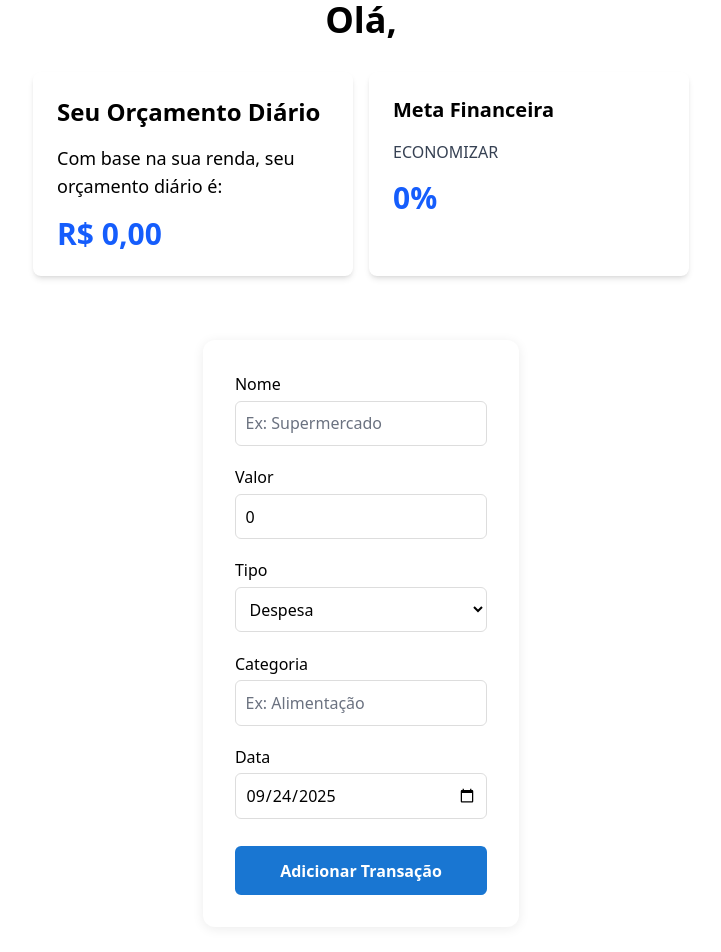
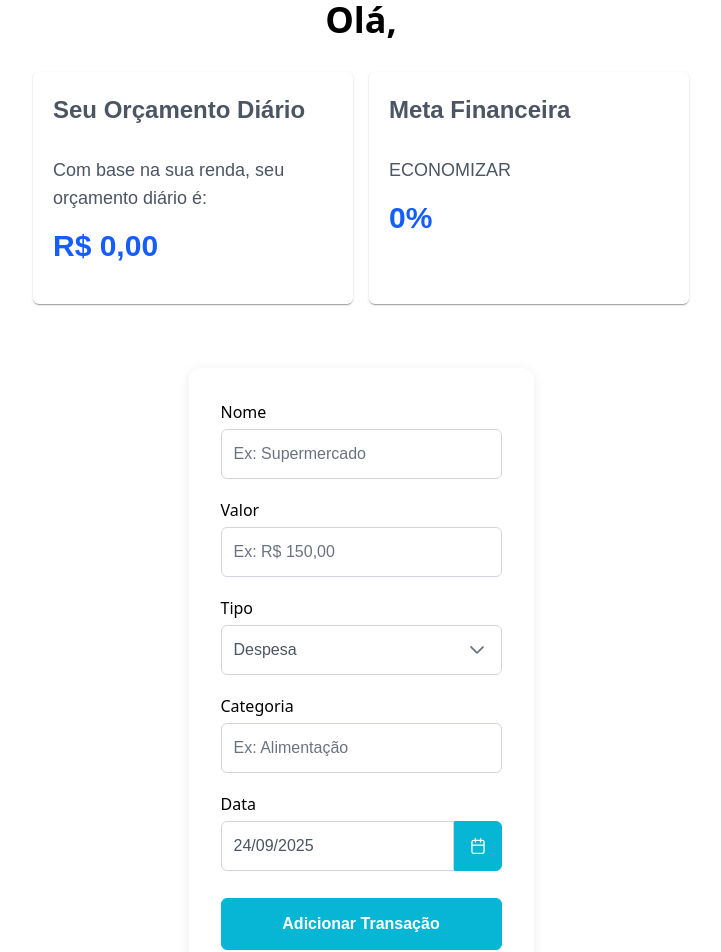
Before and after one commit to leodramaral/flux-redux-toolkit, a React (Vite) app: page /home in a window 1280 px wide. Shown: the top 952 px of the page, without its empty margins (279-1000 px from the left). Built offline with nearby package versions, Linux system fonts and the light colour scheme; a web font is replaced by a local one.

Commit message:
feat: refactor DailyBudgetCard, FinancialTransactionForm, and GoalPercentageCard components to use PrimeReact Card component for consistent styling

```diff
--- a/src/components/DailyBudgetCard.tsx
+++ b/src/components/DailyBudgetCard.tsx
@@ -1,5 +1,6 @@
 import type { RootState } from "../redux/store";
 import { useSelector } from "react-redux";
+import { Card } from 'primereact/card';
 
 const currencyFormatter = new Intl.NumberFormat('pt-BR', {
     style: 'currency',
@@ -11,10 +12,9 @@ export default function DailyBudgetCard() {
     const dailyBudget = useSelector((state: RootState) => state.user.dailyBudget);
 
     return (
-        <div className="bg-white p-6 rounded-lg shadow-md w-80">
-            <h2 className="text-2xl font-bold mb-4">Seu Orçamento Diário</h2>
-            <p className="text-lg">Com base na sua renda, seu orçamento diário é:</p>
+        <Card title="Seu Orçamento Diário" className="w-80">
+            <p className="text-lg mb-2">Com base na sua renda, seu orçamento diário é:</p>
             <p className="text-3xl font-semibold text-blue-600 mt-4">{currencyFormatter.format(dailyBudget)}</p>
-        </div>
+        </Card>
     );
 }
--- a/src/components/FinancialTransactionModal.tsx
+++ b/src/components/FinancialTransactionModal.tsx
@@ -1,24 +1,29 @@
+import { Controller, useForm, type SubmitHandler } from "react-hook-form";
 import { useDispatch } from "react-redux";
 import { addTnx, type FinancialType } from "../redux/slices.ts/financialTransactionSlice";
-import { useForm, type SubmitHandler } from "react-hook-form";
 import { updateDailyBudget } from "../redux/slices.ts/userSlice";
+import { InputText } from "primereact/inputtext";
+import { InputNumber } from "primereact/inputnumber";
+import { Dropdown } from "primereact/dropdown";
+import { Calendar } from "primereact/calendar";
+import { Button } from "primereact/button";
 
 type FinancialTransactionForm = {
     name: string;
     amount: number;
     type: FinancialType;
     category: string;
-    date: string;
+    date: Date;
 }
 
 export default function FinancialTransactionForm() {
-    const { register, handleSubmit } = useForm<FinancialTransactionForm>({
+    const { register, handleSubmit, setValue, control } = useForm<FinancialTransactionForm>({
         defaultValues: {
             name: '',
             amount: 0,
             type: 'expense',
             category: '',
-            date: new Date().toISOString().slice(0, 10)
+            date: new Date()
         }
     });
 
@@ -29,6 +34,11 @@ export default function FinancialTransactionForm() {
         dispatch(addTnx(data));
         dispatch(updateDailyBudget({ amount: data.amount, type: data.type }));
     }
+
+    const typeOptions = [
+        { label: "Despesa", value: "expense" },
+        { label: "Receita", value: "income" }
+    ];
 
     return (
         <form
@@ -43,99 +53,83 @@ export default function FinancialTransactionForm() {
                 gap: "1.2rem"
             }}
         >
-            <div style={{ display: "flex", flexDirection: "column", gap: "0.3rem" }}>
+            <div className="p-field" style={{ display: "flex", flexDirection: "column", gap: "0.3rem" }}>
                 <label htmlFor="name" style={{ fontWeight: 500 }}>Nome</label>
-                <input
+                <InputText
                     id="name"
                     {...register("name")}
-                    style={{
-                        padding: "0.6rem",
-                        borderRadius: "6px",
-                        border: "1px solid #ddd",
-                        fontSize: "1rem"
-                    }}
                     placeholder="Ex: Supermercado"
                     autoComplete="off"
                 />
             </div>
-            <div style={{ display: "flex", flexDirection: "column", gap: "0.3rem" }}>
+            <div className="p-field" style={{ display: "flex", flexDirection: "column", gap: "0.3rem" }}>
                 <label htmlFor="amount" style={{ fontWeight: 500 }}>Valor</label>
-                <input
+                <InputNumber
                     id="amount"
-                    type="number"
-                    step="0.01"
-                    {...register("amount", { required: true, valueAsNumber: true })}
-                    style={{
-                        padding: "0.6rem",
-                        borderRadius: "6px",
-                        border: "1px solid #ddd",
-                        fontSize: "1rem"
-                    }}
-                    placeholder="Ex: 150.00"
+                    placeholder="Ex: R$ 150,00"
+                    mode="currency"
+                    currency="BRL"
+                    locale="pt-BR"
+                    minFractionDigits={2}
+                    maxFractionDigits={2}
+                    inputStyle={{ width: "100%" }}
+                    onValueChange={(e) => setValue("amount", e.value ?? 0)}
                 />
             </div>
-            <div style={{ display: "flex", flexDirection: "column", gap: "0.3rem" }}>
+            <div className="p-field" style={{ display: "flex", flexDirection: "column", gap: "0.3rem" }}>
                 <label htmlFor="type" style={{ fontWeight: 500 }}>Tipo</label>
-                <select
-                    id="type"
-                    {...register("type")}
-                    style={{
-                        padding: "0.6rem",
-                        borderRadius: "6px",
-                        border: "1px solid #ddd",
-                        fontSize: "1rem"
-                    }}
-                >
-                    <option value="expense">Despesa</option>
-                    <option value="income">Receita</option>
-                </select>
+                <Controller
+                    name="type"
+                    control={control}
+                    render={({ field }) => (
+                        <Dropdown
+                            id="type"
+                            options={typeOptions}
+                            value={field.value}
+                            onChange={(e) => field.onChange(e.value)}
+                            placeholder="Selecione o tipo"
+                            style={{ width: "100%" }}
+                        />
+                    )}
+                />
             </div>
-            <div style={{ display: "flex", flexDirection: "column", gap: "0.3rem" }}>
+            <div className="p-field" style={{ display: "flex", flexDirection: "column", gap: "0.3rem" }}>
                 <label htmlFor="category" style={{ fontWeight: 500 }}>Categoria</label>
-                <input
+                <InputText
                     id="category"
                     {...register("category")}
-                    style={{
-                        padding: "0.6rem",
-                        borderRadius: "6px",
-                        border: "1px solid #ddd",
-                        fontSize: "1rem"
-                    }}
                     placeholder="Ex: Alimentação"
                     autoComplete="off"
                 />
             </div>
-            <div style={{ display: "flex", flexDirection: "column", gap: "0.3rem" }}>
+            <div className="p-field" style={{ display: "flex", flexDirection: "column", gap: "0.3rem" }}>
                 <label htmlFor="date" style={{ fontWeight: 500 }}>Data</label>
-                <input
-                    id="date"
-                    type="date"
-                    {...register("date")}
-                    style={{
-                        padding: "0.6rem",
-                        borderRadius: "6px",
-                        border: "1px solid #ddd",
-                        fontSize: "1rem"
-                    }}
+                <Controller
+                    name="date"
+                    control={control}
+                    render={({ field }) => (
+                        <Calendar
+                            id="date"
+                            value={field.value}
+                            onChange={(e) => field.onChange(e.value as Date)}
+                            dateFormat="dd/mm/yy"
+                            showIcon
+                            style={{ width: "100%" }}
+                        />
+                    )}
                 />
             </div>
-            <button
+            <Button
                 type="submit"
+                label="Adicionar Transação"
                 style={{
                     padding: "0.8rem",
                     borderRadius: "6px",
-                    border: "none",
-                    background: "#1976d2",
-                    color: "#fff",
                     fontWeight: 600,
                     fontSize: "1rem",
-                    cursor: "pointer",
-                    marginTop: "0.5rem",
-                    transition: "background 0.2s"
+                    marginTop: "0.5rem"
                 }}
-            >
-                Adicionar Transação
-            </button>
+            />
         </form>
     );
 }
--- a/src/components/GoalPercentageCard.tsx
+++ b/src/components/GoalPercentageCard.tsx
@@ -1,15 +1,15 @@
 import { useSelector } from "react-redux";
 import { financialGoalCalcSelector } from "../redux/selectors/financialGoalCalc";
 import type { RootState } from "../redux/store";
+import { Card } from "primereact/card";
 
 export default function GoalPercentageCard() {
     const financialGoalPercentage = useSelector(financialGoalCalcSelector);
     const financialGoal = useSelector((state: RootState) => state.user.financialGoal);
     return (
-        <div className="bg-white p-6 rounded-lg shadow-md w-80">
-            <h2 className="text-xl font-semibold mb-4">Meta Financeira</h2>
-            <p className="text-gray-700">{financialGoal.toUpperCase()}</p>
+        <Card title="Meta Financeira" className="w-80">
+            <p className="text-lg mb-2">{financialGoal.toUpperCase()}</p>
             <p className="text-3xl font-semibold text-blue-600 mt-4">{financialGoalPercentage}%</p>
-        </div>
+        </Card>
     );
 }
```
